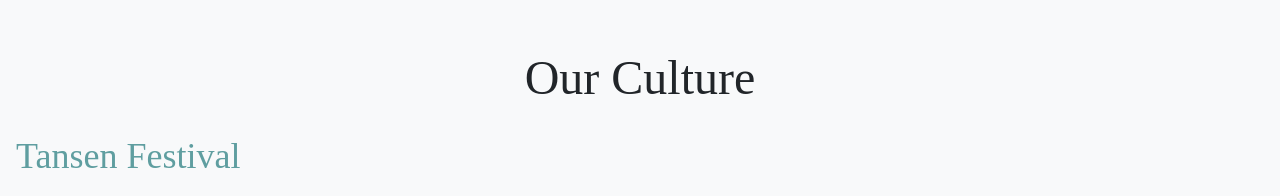
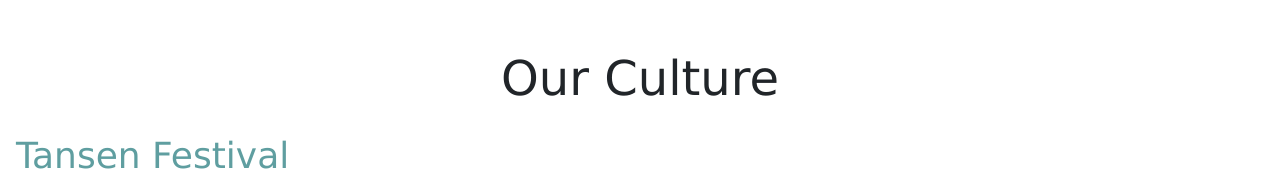
Before and after one commit to bhuriyaboi/project1-website, a plain HTML site: page index.html in a window 1280 px wide. Shown: the part 594-790 px from the top of the page. Drawn offline with nearby package versions, Linux system fonts and the light colour scheme; a web font is replaced by a local one.

Commit message:
Included external css

```diff
--- a/index.html
+++ b/index.html
@@ -12,18 +12,9 @@
 	<meta name="viewport" content="width=device-width, initial-scale=1">
 <link rel="stylesheet" href="https://www.w3schools.com/w3css/4/w3.css">
 <link rel="stylesheet" href="https://fonts.googleapis.com/css?family=Allerta+Stencil">
+<link rel="stylesheet" type="text/css" href="style.css" />
 
 
- <style>
- 	body{
- 		background-color: #F8F9FA;
- 	}
-
-
-	 .w3-lobster {
-  font-family: "Lobster", serif;
-}
- </style>
 
 </head>
 
```
